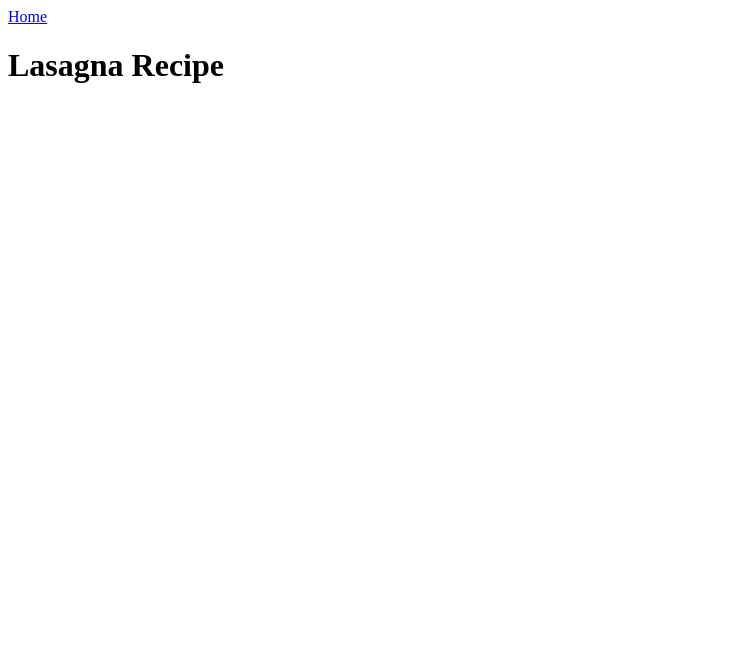
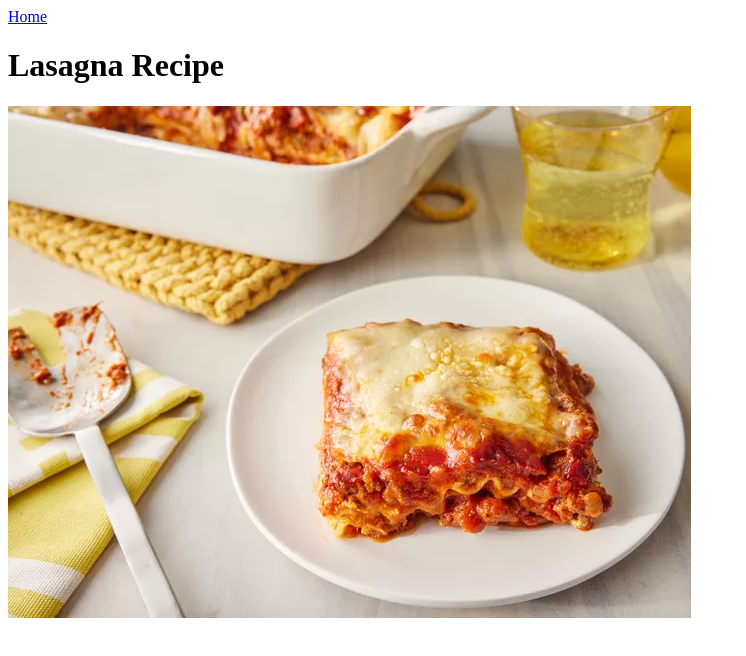
Before and after one commit to ManiGOo/odin-recipes, a plain HTML site: page recipes/lasagna.html in a window 1280 px wide. Shown: the whole page, without its empty margins (0-746 px from the left). Drawn offline with Linux system fonts and the light colour scheme.

Commit message:
Add image for the recipes

```diff
--- a/recipes/lasagna.html
+++ b/recipes/lasagna.html
@@ -8,5 +8,6 @@
 <body>
     <a href="../index.html">Home</a>
     <h1>Lasagna Recipe</h1>
+    <img src="./image.png" alt="lasagna.png">
 </body>
 </html>
```
Also changed, not shown: recipes/image.png (added).
